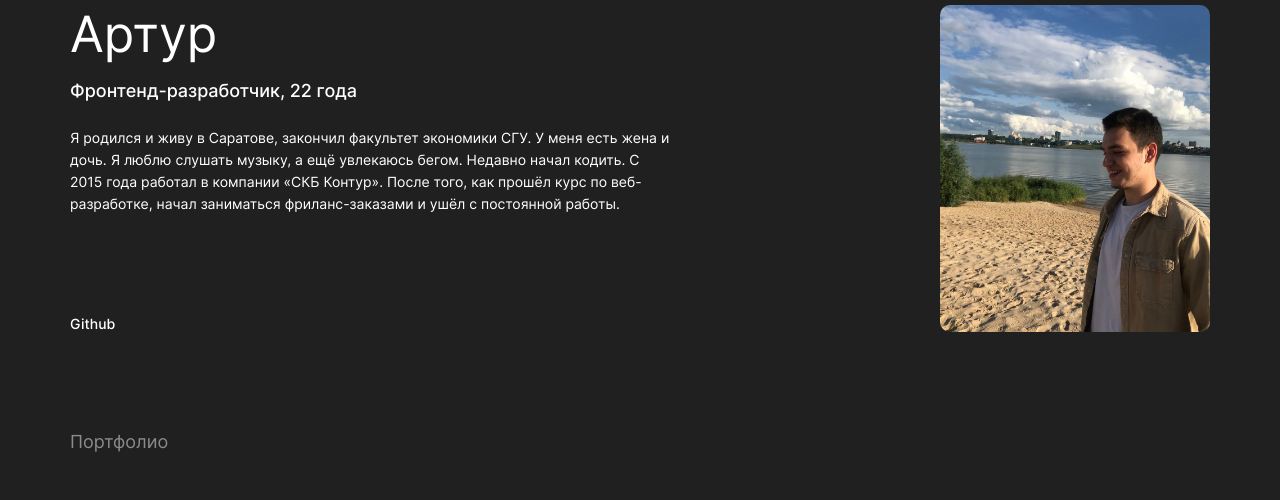
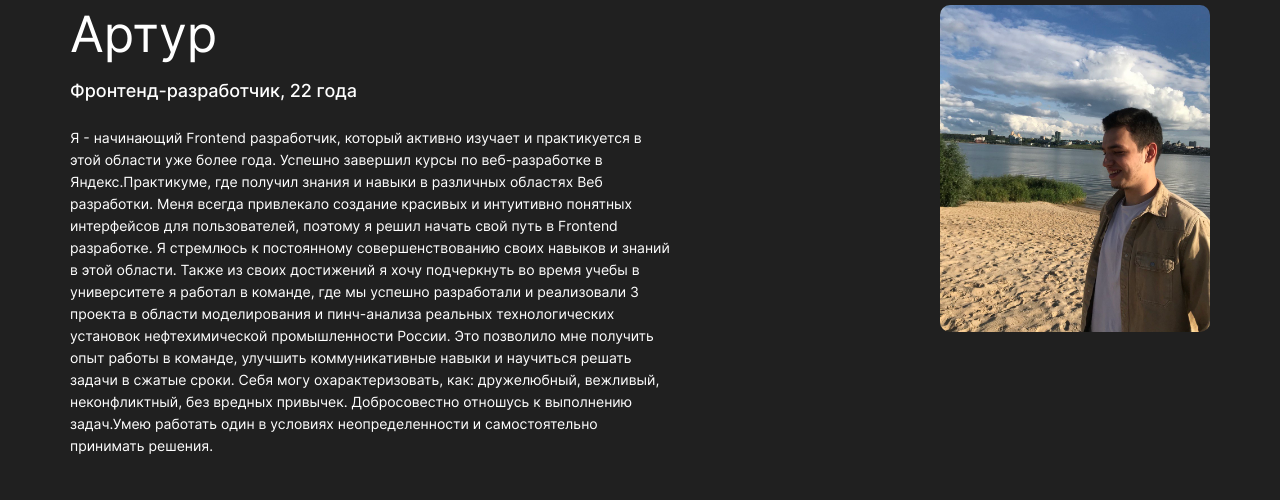
Before and after one commit to Artur766/movies-explorer-frontend, a React (Create React App) app: page / in a window 1280 px wide. Shown: the part 2180-2680 px from the top of the page. Built offline with nearby package versions, Linux system fonts and the light colour scheme; grey boxes are pictures that could not be loaded.

Commit message:
Добавлено: модальное окно после подтверждения изменения профиля Исправлено: лишние запросы

```diff
--- a/src/components/AboutMe/AboutMe.jsx
+++ b/src/components/AboutMe/AboutMe.jsx
@@ -11,8 +11,20 @@ function AboutMe({ forwardRef }) {
         <div className='about-me__wrapper'>
           <p className='about-me__name'>Артур</p>
           <h3 className='about-me__about'>Фронтенд-разработчик, 22 года</h3>
-          <p className='about-me__description'>Я родился и живу в Саратове, закончил факультет экономики СГУ. У меня есть жена и дочь. Я люблю слушать музыку, а ещё увлекаюсь бегом. Недавно начал кодить.
-            С 2015 года работал в компании «СКБ Контур». После того, как прошёл курс по веб-разработке, начал заниматься фриланс-заказами и ушёл с постоянной работы.</p>
+          <p className='about-me__description'>Я - начинающий Frontend разработчик, который активно изучает и практикуется в этой
+            области уже более года. Успешно завершил курсы по веб-разработке в Яндекс.Практикуме,
+            где получил знания и навыки в различных областях Веб разработки.
+            Меня всегда привлекало создание красивых и интуитивно понятных интерфейсов для
+            пользователей, поэтому я решил начать свой путь в Frontend разработке. Я стремлюсь к
+            постоянному совершенствованию своих навыков и знаний в этой области.
+            Также из своих достижений я хочу подчеркнуть во время учебы в университете я работал в
+            команде, где мы успешно разработали и реализовали 3 проекта в области моделирования и
+            пинч-анализа реальных технологических установок нефтехимической промышленности
+            России. Это позволило мне получить опыт работы в команде, улучшить коммуникативные
+            навыки и научиться решать задачи в сжатые сроки.
+            Себя могу охарактеризовать, как: дружелюбный, вежливый, неконфликтный, без вредных
+            привычек. Добросовестно отношусь к выполнению задач.Умею работать один в условиях
+            неопределенности и самостоятельно принимать решения. </p>
           <a className='about-me__link-git' href='https://github.com/Artur766?tab=repositories' target="_blank" rel="noopener noreferrer">Github</a>
         </div>
         <img src={photo} alt="студент" className='about-me__photo' />
--- a/src/components/App/App.jsx
+++ b/src/components/App/App.jsx
@@ -16,25 +16,32 @@ import mainApi from '../../utils/MainApi';
 import * as auth from "../../utils/auth";
 import ProtectedRoute from '../ProtectedRoute/ProtectedRoute';
 import Preloader from '../Preloader/Preloader';
+import getMovies from '../../utils/MoviesApi';
 
 function App() {
 
+  const [allMovies, setAllMovies] = React.useState([]);
   const [currentUser, setCurrentUser] = React.useState({});
   const [loggedIn, setLoggedIn] = React.useState(false);
   const [savedMovies, setSavedMovies] = React.useState([]);
   const [isTokenCheck, setIsTokenCheck] = React.useState(false);
+  const [isLoading, setIsLoading] = React.useState(false);
 
   //При авторизации получаем данные о пользователе и все карточки
   React.useEffect(() => {
     if (loggedIn) {
-      mainApi.getUserInfo()
-        .then(dataUser => {
+      const promises = [mainApi.getUserInfo(), getMovies(), mainApi.getSavedMovies()]
+      setIsLoading(true)
+      Promise.all(promises)
+        .then(([dataUser, dataAllMovies, savedMovies]) => {
+          setSavedMovies(savedMovies);
+          setAllMovies(dataAllMovies);
           setCurrentUser(dataUser);
         })
         .catch(err => console.log(err))
+        .finally(() => setIsLoading(false));
     }
   }, [loggedIn]);
-
 
   React.useEffect(() => {
     const jwt = localStorage.getItem("jwt");
@@ -69,7 +76,6 @@ function App() {
   }
 
   return (
-
     <div className="App">{
       isTokenCheck ?
         <CurrentUserContext.Provider value={{ currentUser, setCurrentUser }}>
@@ -79,12 +85,15 @@ function App() {
               <Route path="/" element={<Main />} />
               <Route path="/movies" element={
                 <ProtectedRoute
+                  isLoading={isLoading}
+                  allMovies={allMovies}
                   element={Movies}
                   loggedIn={loggedIn}
                 />
               } />
               <Route path="/saved-movies" element={
                 <ProtectedRoute
+                  isLoading={isLoading}
                   movies={savedMovies}
                   element={SavedMovies}
                   loggedIn={loggedIn}
--- a/src/components/Movies/Movies.jsx
+++ b/src/components/Movies/Movies.jsx
@@ -2,7 +2,6 @@ import React from 'react';
 import SearchForm from '../SearchForm/SearchForm';
 import MoviesCardList from '../MoviesCardList/MoviesCardList';
 import "./Movies.css";
-import getMovies from '../../utils/MoviesApi';
 import Preloader from '../Preloader/Preloader';
 import Modal from '../Modal/Modal';
 import cross from "../../images/unionСross.svg"
@@ -10,13 +9,11 @@ import { filterMoviesChekbox, filterMoviesSerch } from '../../utils/filterMovies
 import { useFormValidation } from "../../utils/useFormValidation";
 
 
-function Movies() {
-  const [allMovies, setAllMovies] = React.useState([]);
+function Movies({ allMovies, isLoading }) {
   const { values } = useFormValidation();
   const [nothingFound, setNothingFound] = React.useState(false);
   const [showButtonStill, setShowButtonStill] = React.useState(false);
   const [movies, setMovies] = React.useState([]);
-  const [isLoading, setIsLoading] = React.useState(false);
   const [isOpen, setIsOpen] = React.useState(false);
   const [searchResults, setSearchResults] = React.useState({
     query: values["serch"] || '',
@@ -47,6 +44,7 @@ function Movies() {
     return () => window.removeEventListener('resize', handleResize);
   }, []);
 
+
   React.useEffect(() => {
     const searchResultsString = localStorage.getItem('searchResults');
     const moviesString = localStorage.getItem("movies");
@@ -60,14 +58,8 @@ function Movies() {
       localStorage.removeItem('searchResults');
       localStorage.removeItem('movies');
     }
-    setIsLoading(true);
-    getMovies()
-      .then(dataMovies => {
-        setAllMovies(dataMovies);
-      })
-      .catch(err => console.log(err))
-      .finally(() => setIsLoading(false))
   }, []);
+
 
   React.useEffect(() => {
     if (searchResults.isShort) {
@@ -158,8 +150,7 @@ function Movies() {
         checked={searchResults.isShort}
         onToggle={handleToggle}
       />
-      {
-        isLoading
+      {isLoading
         ?
         <Preloader />
         :
@@ -170,8 +161,7 @@ function Movies() {
           {
             showButtonStill && <button className='card-list__button-still' type='button' onClick={handleShowMore}>Еще</button>
           }
-          </MoviesCardList>
-      }
+        </MoviesCardList>}
     </main >
   )
 }
--- a/src/components/Profile/Profile.jsx
+++ b/src/components/Profile/Profile.jsx
@@ -5,8 +5,11 @@ import "./Profile.css";
 import { CurrentUserContext } from '../../context/CurrentUserContext';
 import mainApi from '../../utils/MainApi';
 import Preloader from '../Preloader/Preloader';
+import Modal from "../Modal/Modal"
+import checkMark from "../../images/unionСheckmark.svg"
 
 function Profile({ handleSignOut }) {
+  const [isModal, setIsModal] = React.useState(false);
   const { currentUser, setCurrentUser } = React.useContext(CurrentUserContext);
   const [isEditing, setIsEditing] = React.useState(false);
   const [isLoading, setIsLoading] = React.useState(false);
@@ -45,6 +48,7 @@ function Profile({ handleSignOut }) {
         setIsError("");
         setCurrentUser(newDataUser);
         setIsEditing(false);
+        setIsModal(true);
       })
       .catch(err => {
         setIsError(err.message)
@@ -58,9 +62,14 @@ function Profile({ handleSignOut }) {
     return `profile__input ${errors[name] && "profile__input_type_error"}`
   }
 
+  function handleModalClose() {
+    setIsModal(false)
+  }
+
   return (
     <section className='profile'>
       <h2 className='profile__title'>{`Привет, ${currentUser.name || ""}!`}</h2>
+      <Modal title="Данные успешно сохранены." image={checkMark} isOpen={isModal} onClose={handleModalClose} />
       <form className='profile__form' onSubmit={handleSubmit} noValidate  >
         <label className='profile__label'>
           <span className='profile__input-span'>Имя</span>
--- a/src/components/SavedMovies/SavedMovies.jsx
+++ b/src/components/SavedMovies/SavedMovies.jsx
@@ -2,35 +2,22 @@ import React from 'react';
 import MoviesCardList from '../MoviesCardList/MoviesCardList';
 import SearchForm from '../SearchForm/SearchForm';
 import "./SavedMovies.css"
-import mainApi from '../../utils/MainApi';
 import { SavedMoviesContext } from '../../context/SavedMoviesContext';
 import Preloader from '../Preloader/Preloader';
 import { filterMoviesSerch, filterSavedMoviesChekbox } from '../../utils/filterMovies';
 import { useFormValidation } from "../../utils/useFormValidation";
 
 
-function SavedMovies({ movies }) {
+function SavedMovies({ movies, isLoading }) {
   const [displayedMovies, setDisplayedMovies] = React.useState(movies);
   const [nothingFound, setNothingFound] = React.useState(false);
-  const { setSavedMovies, savedMovies } = React.useContext(SavedMoviesContext);
-  const [isLoading, setIsLoading] = React.useState(false);
+  const { savedMovies } = React.useContext(SavedMoviesContext);
   const { values } = useFormValidation();
   const [searchResults, setSearchResults] = React.useState({
     query: values["serch"] || '',
+    movies: [],
     isShort: false,
   });
-
-
-
-  React.useEffect(() => {
-    setIsLoading(true);
-    mainApi.getSavedMovies()
-      .then(movies => {
-        setSavedMovies(movies);
-      })
-      .catch(err => console.log(err))
-      .finally(() => setIsLoading(false));
-  }, [setSavedMovies])
 
 
   function handleQuerySerch(ev) {
```
Lines whose indentation alone changed are shown as unchanged.
